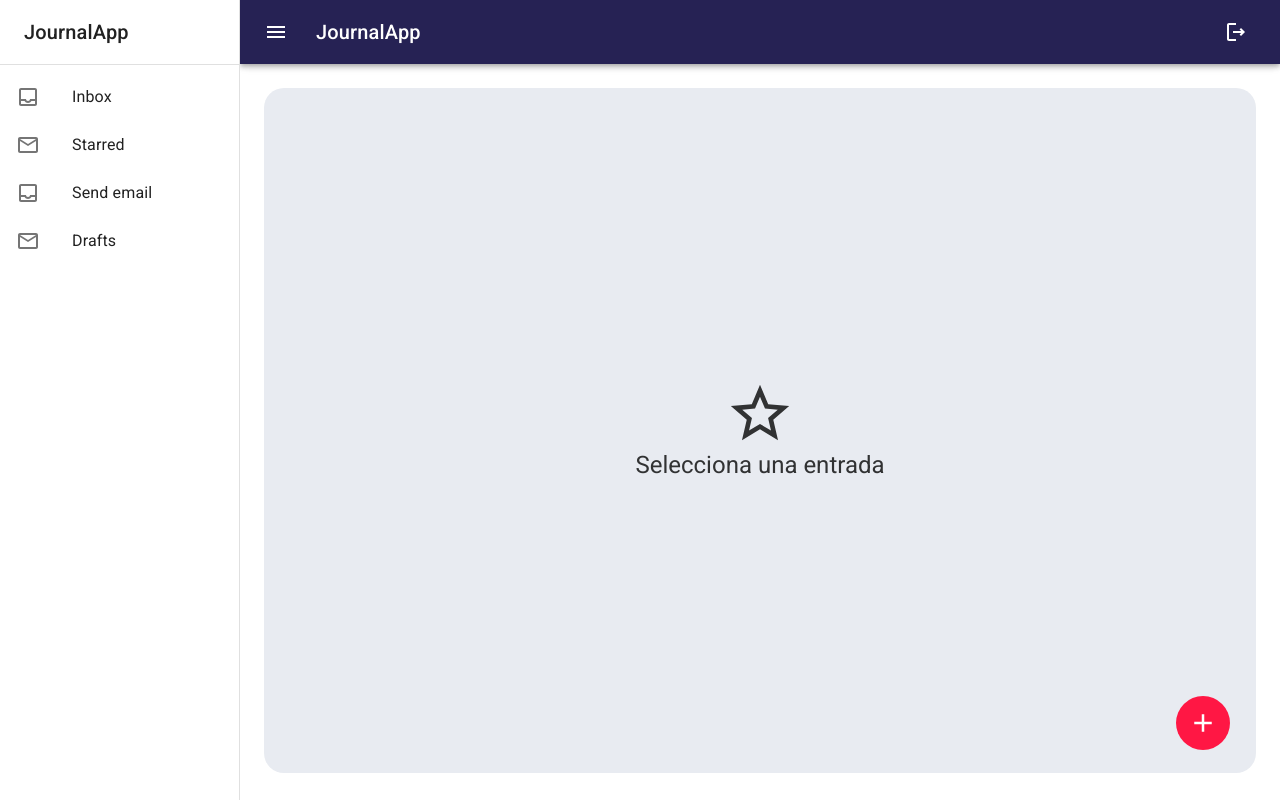
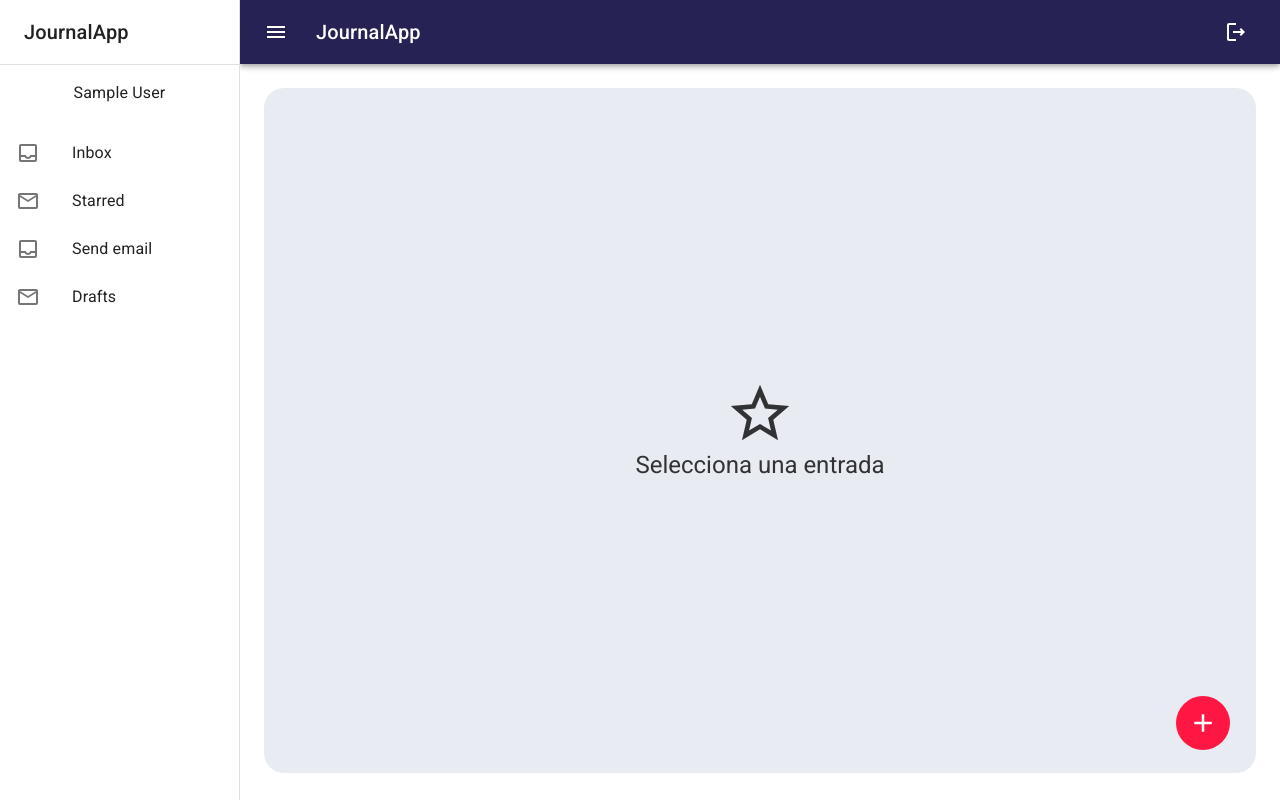
Before and after one commit to mgcastelberg/reactJournalApp, a React (Vite) app: page / in a window 1280 px wide. Built offline with nearby package versions, Linux system fonts and the light colour scheme; no server answers; sample sign-in values are in the browser's storage.

Commit message:
Logout de Firebase

```diff
--- a/src/firebase/providers.js
+++ b/src/firebase/providers.js
@@ -72,3 +72,8 @@ export const loginWithEmailPassword = async({ email, password }) => {
         };
     }
 }
+
+export const logoutFirebase = async() => {
+    // cierra cualquier metodo de autenticacion Google, Facebook, Twitter
+    return await FirebaseAuth.signOut();
+}
--- a/src/journal/components/NavBar.jsx
+++ b/src/journal/components/NavBar.jsx
@@ -1,7 +1,17 @@
 import { LogoutOutlined, MenuOutlined } from "@mui/icons-material"
 import { AppBar, Box, Button, IconButton, Toolbar, Typography } from "@mui/material"
+import { useDispatch } from "react-redux"
+import { startLogout } from "../../store/auth/thunks";
 
 export const NavBar = ({ drawerWidth = 240}) => {
+
+    const dispatch = useDispatch();
+
+    const onLogout = () => {
+        console.log('logout');
+        dispatch( startLogout() );
+    }
+
   return (
     <AppBar
         position="fixed"
@@ -24,9 +34,14 @@ export const NavBar = ({ drawerWidth = 240}) => {
             <Typography variant="h6" component="div" sx={{ flexGrow: 1 }}>
                 JournalApp
             </Typography>
-            <IconButton color="inherit">
+
+            <IconButton
+                onClick={onLogout}
+                color="inherit"
+            >
                 <LogoutOutlined />
             </IconButton>
+
             {/* <Button color="inherit">Login</Button> */}
         </Toolbar>
     </AppBar>
--- a/src/journal/components/SideBar.jsx
+++ b/src/journal/components/SideBar.jsx
@@ -1,8 +1,12 @@
 import { InboxOutlined, MailOutlined } from '@mui/icons-material'
-import { Box, Divider, Drawer, List, ListItem, ListItemButton, ListItemIcon, ListItemText, Toolbar, Typography } from '@mui/material'
+import { Box, Divider, Drawer, List, ListItem, ListItemButton, ListItemIcon, ListItemText, Paper, Toolbar, Typography } from '@mui/material'
+import { useSelector } from 'react-redux'
 
 export const SideBar = ({drawerWidth}) => {
-  return (
+
+    const { displayName } = useSelector( state => state.auth );
+
+return (
     <Box
         component="nav"
         sx={{ width: { sm: drawerWidth }, flexShrink: { sm: 0 } }}
@@ -20,6 +24,18 @@ export const SideBar = ({drawerWidth}) => {
                 <Typography variant="h6" noWrap component="div">JournalApp</Typography>
             </Toolbar>
             <Divider/>
+
+            <Box
+                sx={{
+                  p: 2,
+                  display: 'flex',
+                  alignItems: 'center',
+                  justifyContent: 'center'
+                }}
+              >
+                <Typography variant="subtitle" noWrap component="div">{ displayName }</Typography>
+
+            </Box>
 
             <List>
                 {
--- a/src/store/auth/authSlice.js
+++ b/src/store/auth/authSlice.js
@@ -27,7 +27,7 @@ export const authSlice = createSlice({
             state.email = null;
             state.displayName = null;
             state.photoURL = null;
-            state.errorMessage = data.errorMessage;
+            state.errorMessage = data?.errorMessage;
         },
         checkingCredentials: (state) => {
             state.status = 'checking';
--- a/src/store/auth/thunks.js
+++ b/src/store/auth/thunks.js
@@ -1,4 +1,4 @@
-import { signInWithGoogle, registerUserWithEmailPassword, loginWithEmailPassword } from "../../firebase/providers";
+import { signInWithGoogle, registerUserWithEmailPassword, loginWithEmailPassword, logoutFirebase } from "../../firebase/providers";
 import { checkingCredentials, login, logout } from "./authSlice";
 
 export const checkingAuthentication = (email, password) => {
@@ -42,3 +42,10 @@ export const startLoginWithEmailPassword = ({ email, password }) => {
       dispatch( login( result ) );
   }
 }
+
+export const startLogout = () => {
+  return async(dispatch) => {
+      await logoutFirebase();
+      dispatch( logout() );
+  }
+}
```
